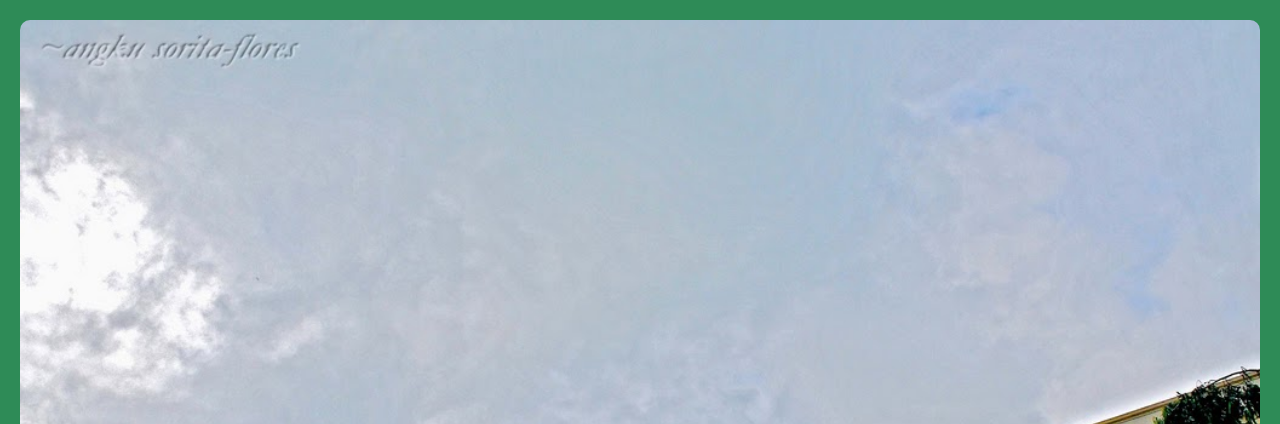
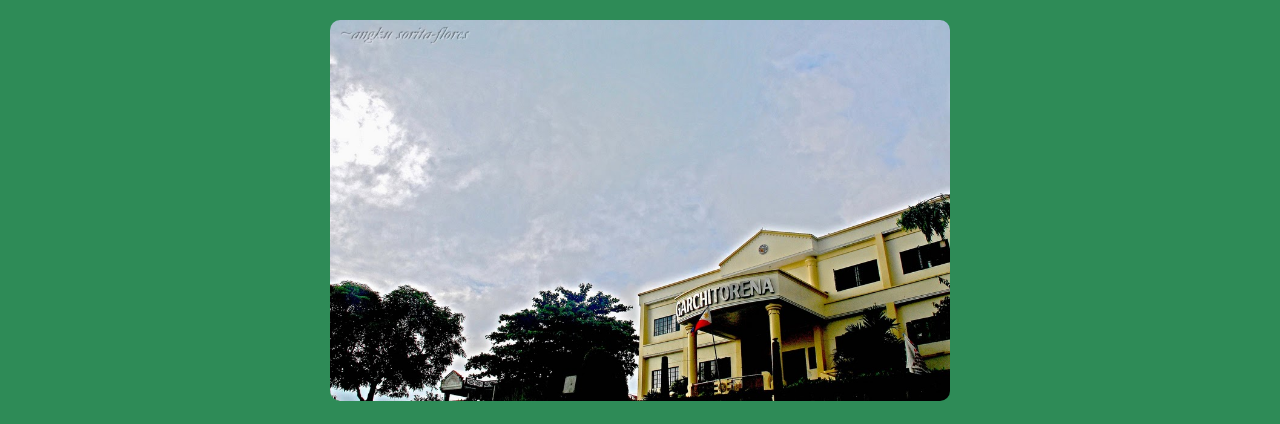
Before and after one commit to piano10/week5-6, a plain HTML site: page thankyou.html in a window 1280 px wide. Shown: the top 424 px of the page. Drawn offline with Linux system fonts and the light colour scheme.

Commit message:
Update thankyou.html

```diff
--- a/thankyou.html
+++ b/thankyou.html
@@ -7,7 +7,7 @@
 <body style="margin:0; font-family: Arial, sans-serif;">
 
     <header style="background-color:#2E8B57; color:white; text-align:center; padding:20px;">
-        <img src="header.jpg" alt="Barangay Header Image" width="100%" style="border-radius:10px; margin-bottom:15px;">
+        <img src="header.jpg" alt="Barangay Header Image" width="50%" style="border-radius:10px; margin-bottom:15px;">
         <h1 style="margin:10px 0;">Barangay 1 Poblacion</h1>
         <h3 style="margin:0;">Thank You</h3>
         <nav style="margin-top:15px;">
```
